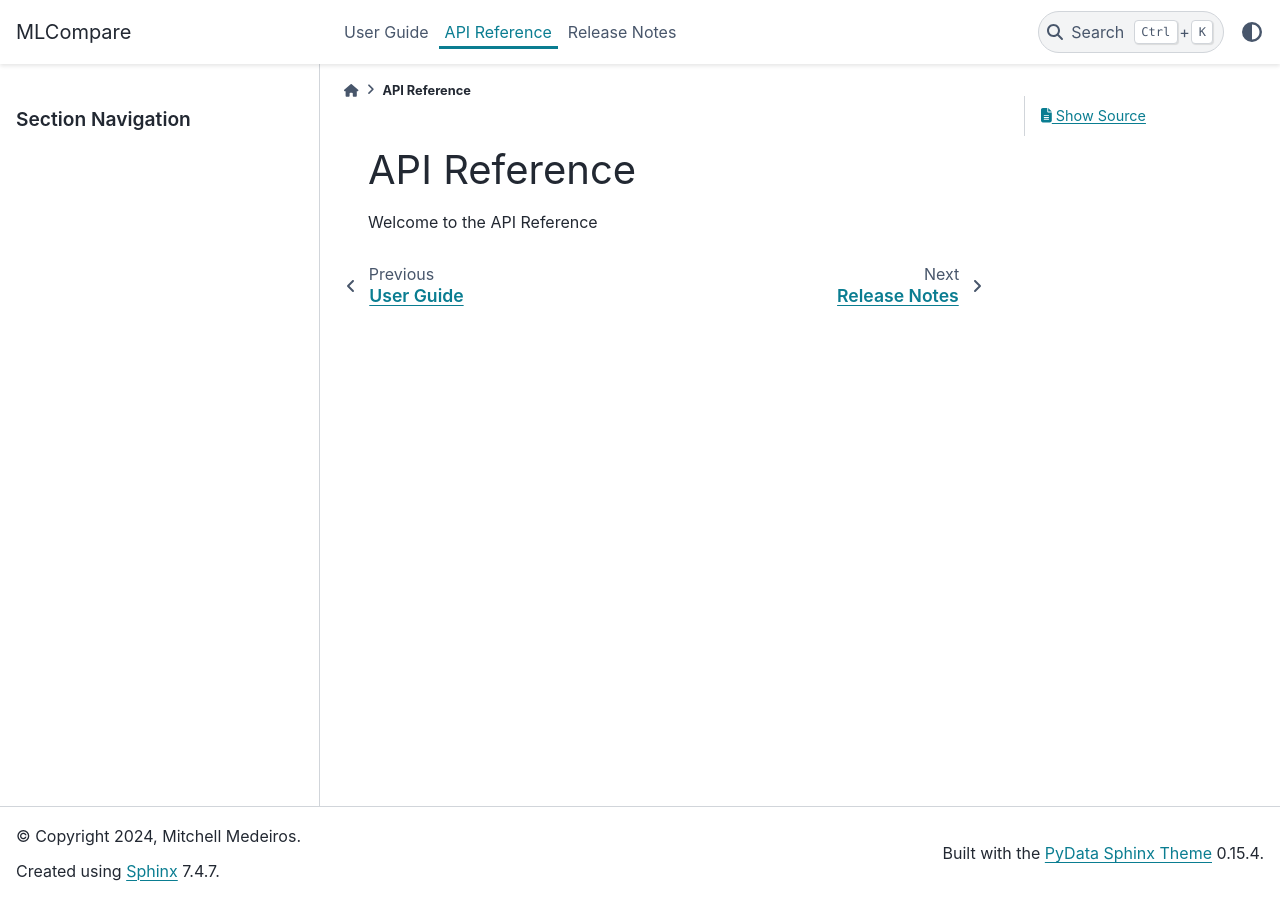
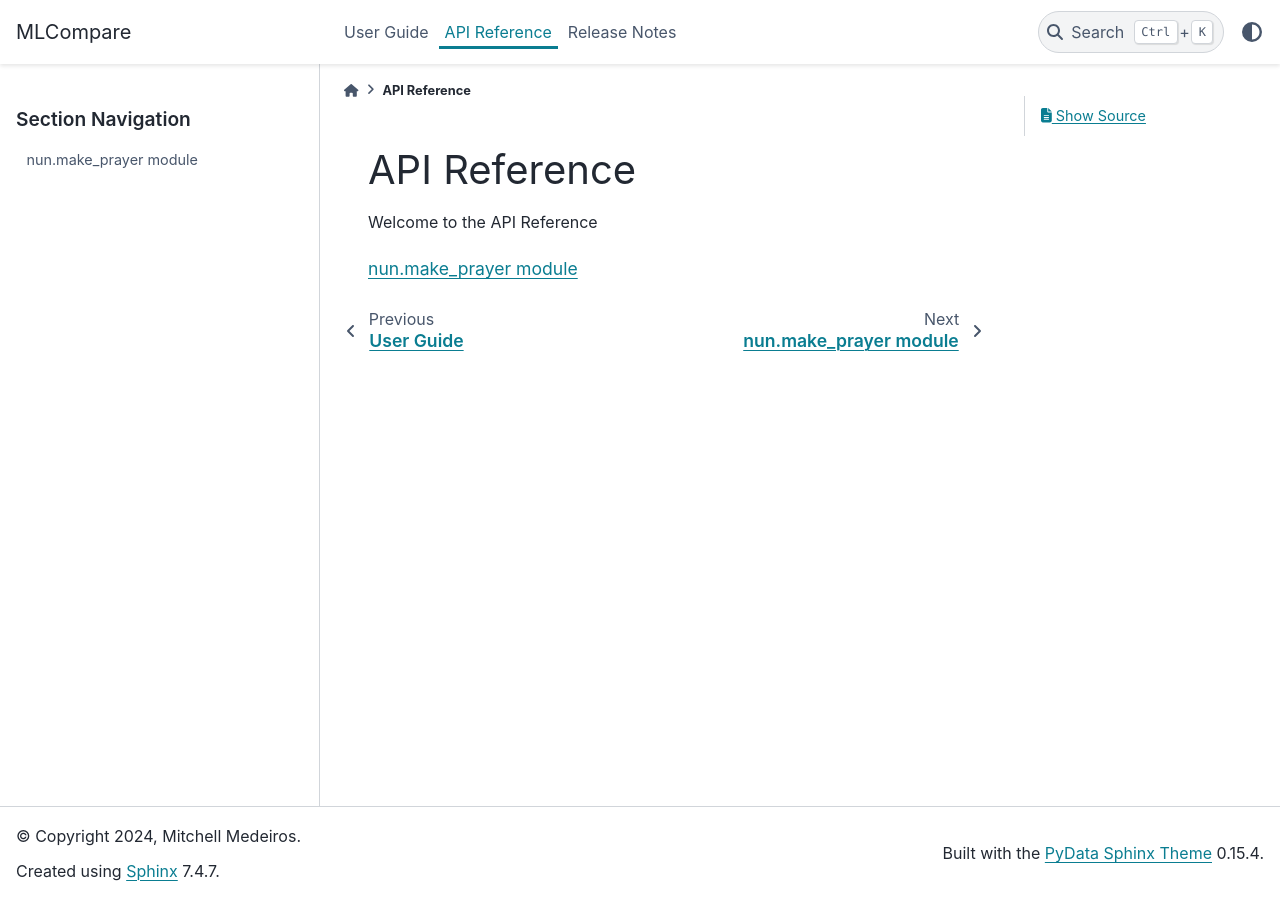
Before and after one commit to MitchMedeiros/nun, a Sphinx documentation site: the page built from docs/source/api_reference/index.rst, in a window 1280 px wide. Built offline with Sphinx 7.4.7 and the PyData theme 0.15.4, drawn with Linux system fonts in a browser that asks for light colours.

```diff
--- a/docs/source/api_reference/index.rst
+++ b/docs/source/api_reference/index.rst
@@ -5,3 +5,5 @@ Welcome to the API Reference
 
 .. toctree::
    :maxdepth: 4
+
+   make_prayer
--- /dev/null
+++ b/docs/source/api_reference/make_prayer.rst
@@ -0,0 +1,7 @@
+nun.make\_prayer module
+=======================
+
+.. automodule:: nun.make_prayer
+   :members:
+   :undoc-members:
+   :show-inheritance:
```
Also changed, not shown: 1 other file.
